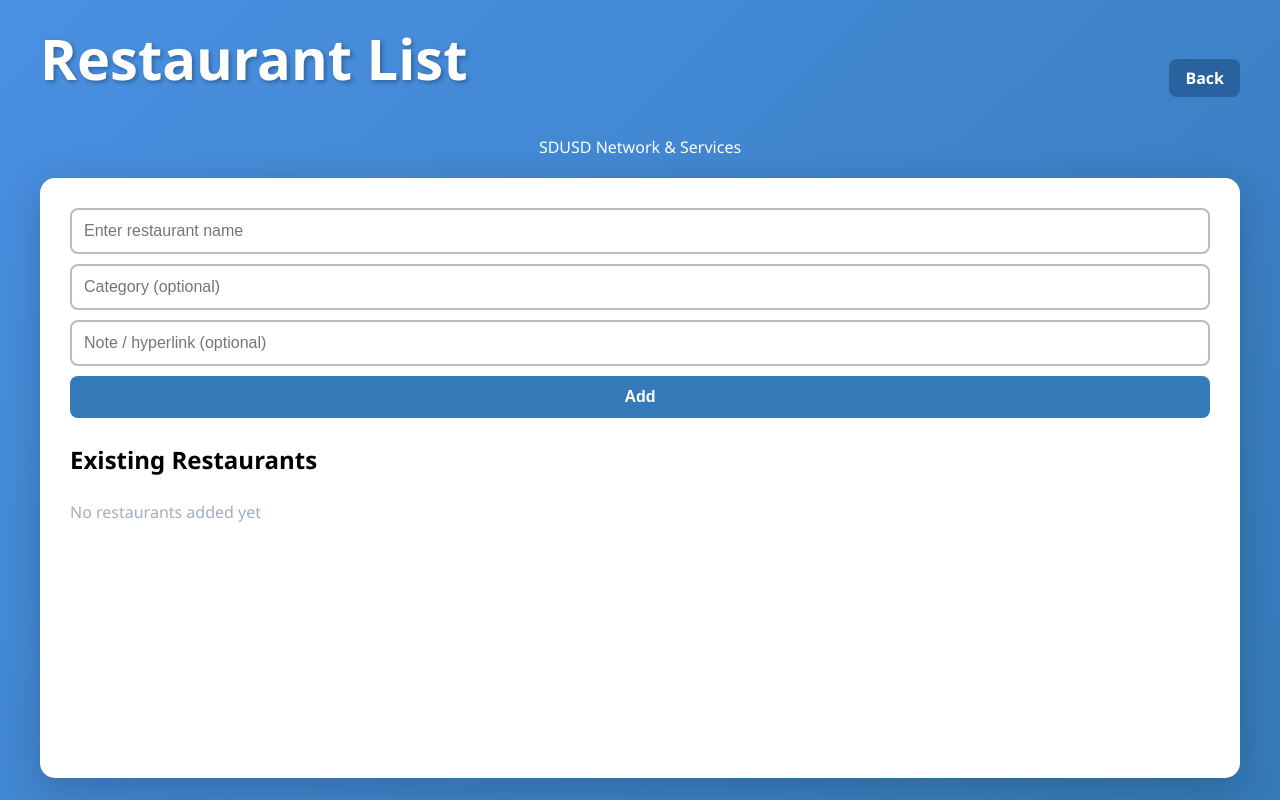
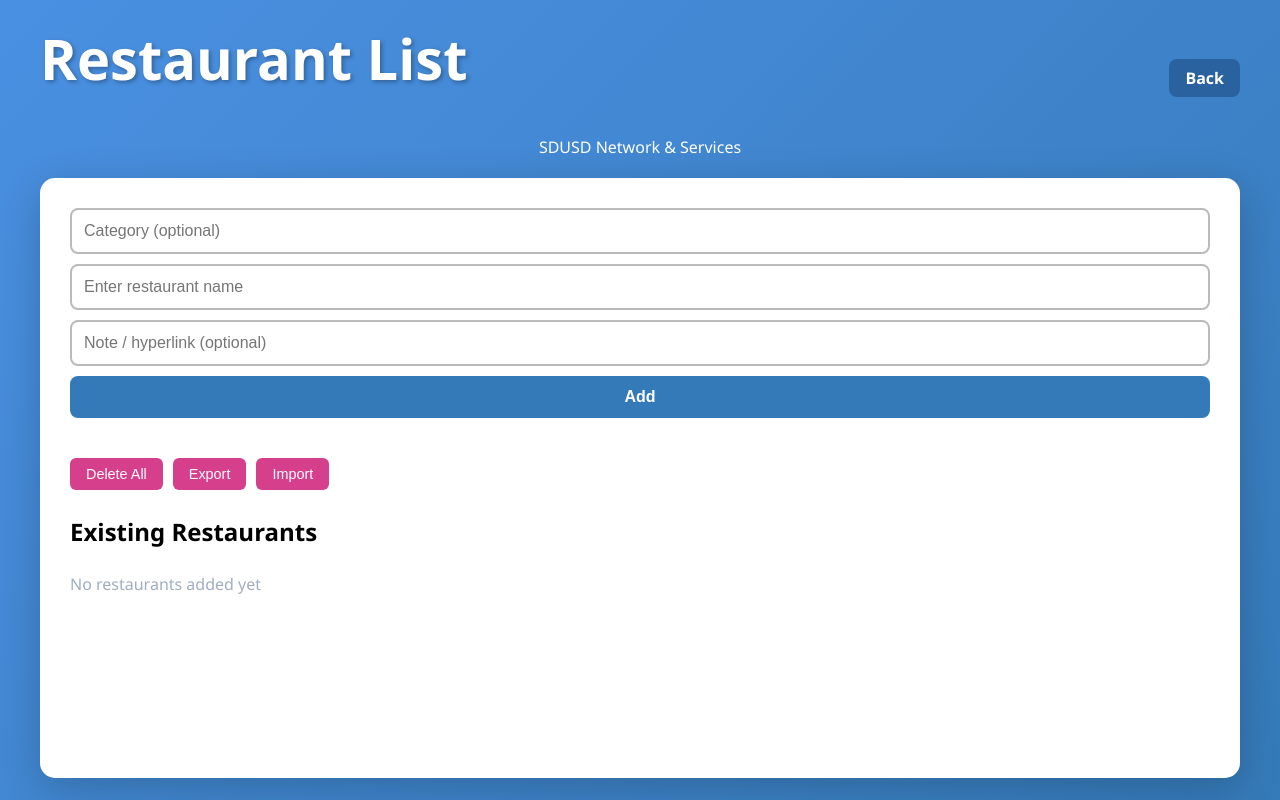
Before and after one commit to skywolfz/22.Lunch_Roulette, a Flask app: page /admin in a window 1280 px wide. Run offline with Flask 3, Linux system fonts and the light colour scheme; data that the repository does not hold is empty.

Commit message:
Add category editing, dropdown, export/import, delete-all

```diff
--- a/app/routes.py
+++ b/app/routes.py
@@ -73,11 +73,80 @@ def spin():
 
 @main_bp.route('/api/restaurants/<int:restaurant_id>', methods=['DELETE'])
 def delete_restaurant(restaurant_id):
-    """Delete a restaurant"""
+    """Delete a restaurant and remove empty category"""
     restaurant = Restaurant.query.get(restaurant_id)
     if not restaurant:
         return jsonify({'error': 'Restaurant not found'}), 404
-
+    cat = restaurant.category
     db.session.delete(restaurant)
     db.session.commit()
+    # if category now has no restaurants, remove it
+    if cat and not cat.restaurants:
+        db.session.delete(cat)
+        db.session.commit()
     return jsonify({'success': True}), 200
+
+@main_bp.route('/api/restaurants', methods=['DELETE'])
+def delete_all_restaurants():
+    """Remove every restaurant and category"""
+    num = Restaurant.query.delete()
+    Category.query.delete()
+    db.session.commit()
+    return jsonify({'deleted': num}), 200
+
+@main_bp.route('/api/restaurants/<int:restaurant_id>', methods=['PUT'])
+def update_restaurant(restaurant_id):
+    """Edit an existing restaurant"""
+    restaurant = Restaurant.query.get(restaurant_id)
+    if not restaurant:
+        return jsonify({'error': 'Restaurant not found'}), 404
+    data = request.json
+    name = data.get('name', '').strip()
+    category_name = data.get('category', '').strip() or 'unknown'
+    note = data.get('note', '').strip() or None
+    if name:
+        restaurant.name = name
+    # handle category change
+    if category_name and category_name != restaurant.category.name:
+        cat = Category.query.filter_by(name=category_name).first()
+        if not cat:
+            cat = Category(name=category_name)
+            db.session.add(cat)
+            db.session.flush()
+        restaurant.category_id = cat.id
+    restaurant.note = note
+    db.session.commit()
+    return jsonify(restaurant.to_dict()), 200
+
+@main_bp.route('/api/export', methods=['GET'])
+def export_data():
+    """Return all restaurants + categories as JSON"""
+    restaurants = [r.to_dict() for r in Restaurant.query.all()]
+    categories = [c.to_dict() for c in Category.query.all()]
+    return jsonify({'restaurants': restaurants, 'categories': categories})
+
+@main_bp.route('/api/import', methods=['POST'])
+def import_data():
+    """Import restaurants JSON, overwriting existing data"""
+    data = request.json
+    if not data:
+        return jsonify({'error': 'Invalid payload'}), 400
+    # optionally clear existing
+    Restaurant.query.delete()
+    Category.query.delete()
+    db.session.commit()
+    for r in data.get('restaurants', []):
+        name = r.get('name', '').strip()
+        catname = r.get('category', '').strip() or 'unknown'
+        note = r.get('note', '').strip() or None
+        if not name:
+            continue
+        cat = Category.query.filter_by(name=catname).first()
+        if not cat:
+            cat = Category(name=catname)
+            db.session.add(cat)
+            db.session.flush()
+        restaurant = Restaurant(name=name, category_id=cat.id, note=note)
+        db.session.add(restaurant)
+    db.session.commit()
+    return jsonify({'imported': len(data.get('restaurants', []))}), 200
--- a/app/static/admin.js
+++ b/app/static/admin.js
@@ -18,6 +18,11 @@ document.addEventListener('DOMContentLoaded', function() {
         if (e.key === 'Enter') addRestaurant();
     });
 
+    document.getElementById('deleteAllBtn').addEventListener('click', deleteAllRestaurants);
+    document.getElementById('exportBtn').addEventListener('click', exportData);
+    document.getElementById('importBtn').addEventListener('click', () => document.getElementById('importFile').click());
+    document.getElementById('importFile').addEventListener('change', importData);
+
     async function loadRestaurants() {
         try {
             const response = await fetch('/api/restaurants');
@@ -27,6 +32,25 @@ document.addEventListener('DOMContentLoaded', function() {
             console.error('Error loading restaurants:', error);
         }
     }
+
+    async function loadCategories() {
+        try {
+            const resp = await fetch('/api/categories');
+            const cats = await resp.json();
+            const datalist = document.getElementById('categoryList');
+            datalist.innerHTML = '';
+            cats.forEach(c => {
+                const opt = document.createElement('option');
+                opt.value = c.name;
+                datalist.appendChild(opt);
+            });
+        } catch (err) {
+            console.error('Error loading categories for datalist', err);
+        }
+    }
+
+    // populate datalist before first use
+    loadCategories();
 
     function renderRestaurants(restaurants) {
         restaurantsList.innerHTML = '';
@@ -51,29 +75,31 @@ document.addEventListener('DOMContentLoaded', function() {
 
             const catSpan = document.createElement('div');
             catSpan.className = 'restaurant-category';
-            catSpan.textContent = `Category: ${restaurant.category}`;
+            catSpan.textContent = restaurant.category;
+            catSpan.addEventListener('click', () => editField(restaurant, 'category', catSpan));
 
             const noteSpan = document.createElement('div');
             noteSpan.className = 'restaurant-note';
             if (restaurant.note) {
-                // if note looks like url, make anchor
                 if (/^https?:\/\//.test(restaurant.note)) {
                     noteSpan.innerHTML = `<a href="${restaurant.note}" target="_blank">${restaurant.note}</a>`;
                 } else {
                     noteSpan.textContent = restaurant.note;
                 }
             }
+            noteSpan.addEventListener('click', () => editField(restaurant, 'note', noteSpan));
 
             info.appendChild(name);
             info.appendChild(catSpan);
             info.appendChild(noteSpan);
+
+            li.appendChild(info);
 
             const deleteBtn = document.createElement('button');
             deleteBtn.className = 'restaurant-delete';
             deleteBtn.textContent = 'Delete';
             deleteBtn.addEventListener('click', () => deleteRestaurant(restaurant.id));
 
-            li.appendChild(info);
             li.appendChild(deleteBtn);
             restaurantsList.appendChild(li);
         });
@@ -118,4 +144,77 @@ document.addEventListener('DOMContentLoaded', function() {
             console.error('delete error', e);
         }
     }
+
+    async function deleteAllRestaurants() {
+        if (!confirm('Delete ALL restaurants? This cannot be undone.')) return;
+        try {
+            const resp = await fetch('/api/restaurants', { method: 'DELETE' });
+            if (resp.ok) loadRestaurants();
+        } catch (e) {
+            console.error('delete all error', e);
+        }
+    }
+
+    async function exportData() {
+        try {
+            const resp = await fetch('/api/export');
+            const data = await resp.json();
+            const blob = new Blob([JSON.stringify(data,null,2)], {type:'application/json'});
+            const url = URL.createObjectURL(blob);
+            const a = document.createElement('a');
+            a.href = url;
+            a.download = 'restaurants_export.json';
+            document.body.appendChild(a);
+            a.click();
+            document.body.removeChild(a);
+        } catch (e) {
+            console.error('export error', e);
+        }
+    }
+
+    function importData(e) {
+        const file = e.target.files[0];
+        if (!file) return;
+        const reader = new FileReader();
+        reader.onload = async () => {
+            try {
+                const json = JSON.parse(reader.result);
+                await fetch('/api/import', {
+                    method: 'POST',
+                    headers: {'Content-Type':'application/json'},
+                    body: JSON.stringify(json)
+                });
+                loadRestaurants();
+                loadCategories();
+            } catch (err) {
+                console.error('import error', err);
+                alert('Failed to import');
+            }
+        };
+        reader.readAsText(file);
+    }
+
+    function editField(restaurant, field, span) {
+        const input = document.createElement('input');
+        if (field==='category') {
+            input.setAttribute('list','categoryList');
+        }
+        input.value = span.textContent;
+        span.replaceWith(input);
+        input.focus();
+        input.addEventListener('blur', async () => {
+            const newVal = input.value.trim();
+            if (newVal && newVal !== span.textContent) {
+                const payload = {};
+                payload[field] = newVal;
+                await fetch(`/api/restaurants/${restaurant.id}`, {
+                    method: 'PUT',
+                    headers: {'Content-Type':'application/json'},
+                    body: JSON.stringify(payload)
+                });
+            }
+            loadRestaurants();
+            loadCategories();
+        });
+    }
 });
--- a/app/static/style.css
+++ b/app/static/style.css
@@ -73,6 +73,31 @@ body {
     display: flex;
     flex-direction: column;
     gap: 10px;
+}
+
+.management-buttons {
+    display: flex;
+    gap: 10px;
+    margin-top: 15px;
+}
+
+.btn-delete-all,
+.btn-export,
+.btn-import {
+    padding: 8px 16px;
+    background-color: #d53f8c;
+    color: white;
+    border: none;
+    border-radius: 6px;
+    cursor: pointer;
+    font-size: 0.9rem;
+    transition: background-color 0.3s;
+}
+
+.btn-delete-all:hover,
+.btn-export:hover,
+.btn-import:hover {
+    background-color: #b83280;
 }
 
 input[type="text"] {
--- a/app/templates/admin.html
+++ b/app/templates/admin.html
@@ -17,10 +17,18 @@
         <div class="main-content">
             <div class="left-panel">
                 <div class="input-section">
+                    <input list="categoryList" type="text" id="categoryInput" placeholder="Category (optional)" />
+                    <datalist id="categoryList"></datalist>
                     <input type="text" id="restaurantInput" placeholder="Enter restaurant name" />
-                    <input type="text" id="categoryInput" placeholder="Category (optional)" />
                     <input type="text" id="noteInput" placeholder="Note / hyperlink (optional)" />
                     <button id="addBtn" class="btn-add">Add</button>
+                </div>
+
+                <div class="management-buttons">
+                    <button id="deleteAllBtn" class="btn-delete-all">Delete All</button>
+                    <button id="exportBtn" class="btn-export">Export</button>
+                    <input type="file" id="importFile" style="display:none" accept="application/json" />
+                    <button id="importBtn" class="btn-import">Import</button>
                 </div>
 
                 <h2>Existing Restaurants</h2>
```
Also changed, not shown: README.md.
